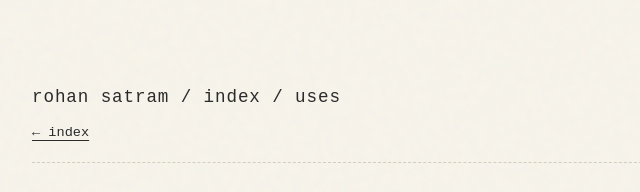
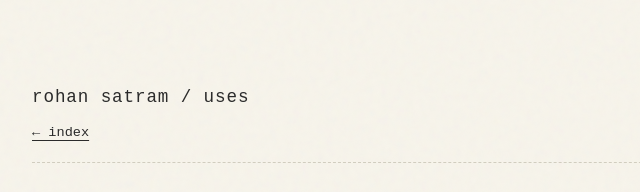
Before and after one commit to rohansatram/hq, a website built with Vite: page apps/hub/uses.html in a window 1280 px wide. Shown: the top 192 px of the page, 288-928 px from the left. Built offline with nearby package versions, Linux system fonts and the light colour scheme.

Commit message:
fix: route

```diff
--- a/apps/hub/uses.html
+++ b/apps/hub/uses.html
@@ -12,7 +12,7 @@
 <body>
 
   <header>
-    <h1>rohan satram / index / uses</h1>
+    <h1>rohan satram / uses</h1>
     <p class="subtitle"><a href="/">← index</a></p>
   </header>
 
```
